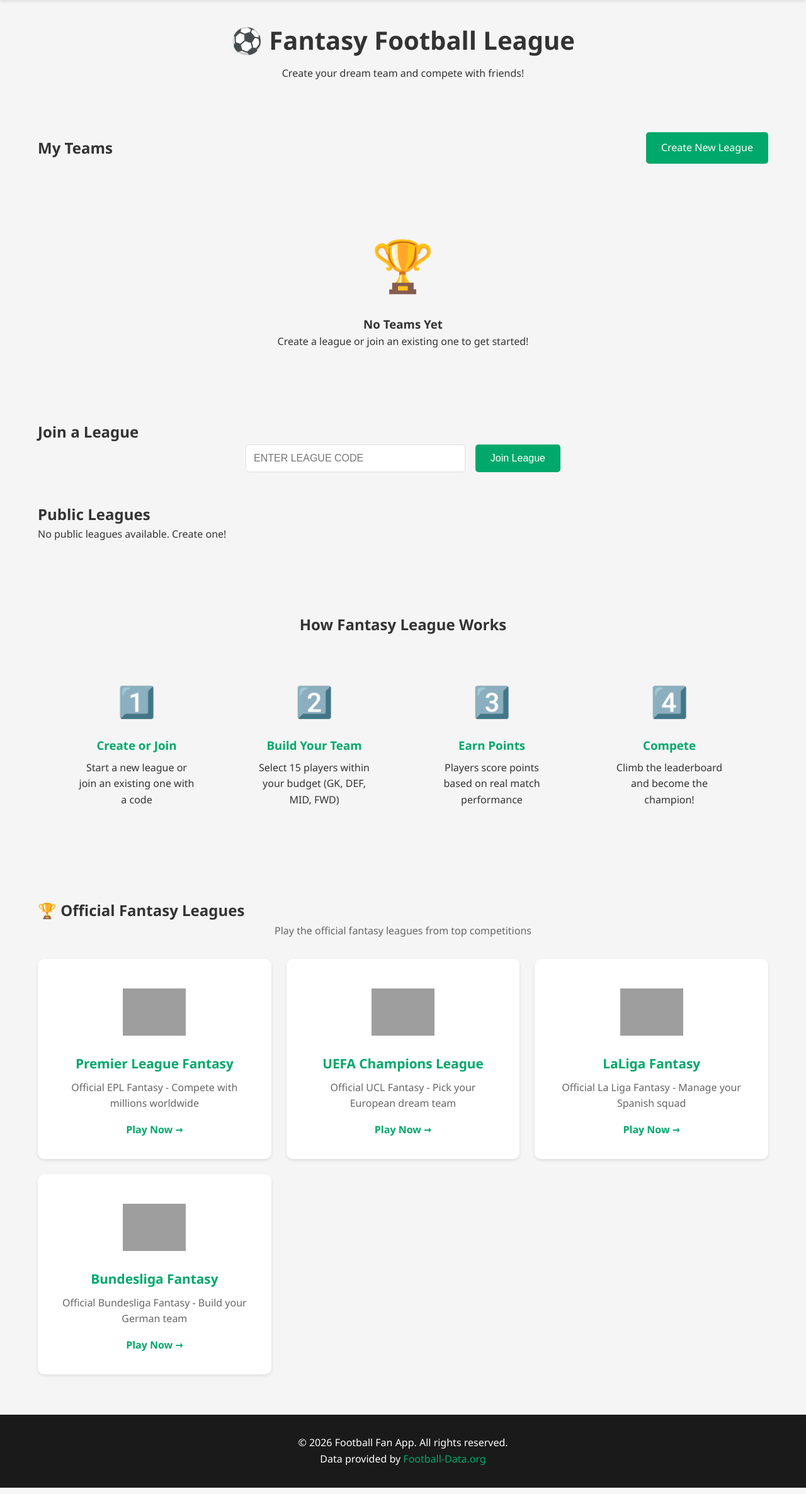
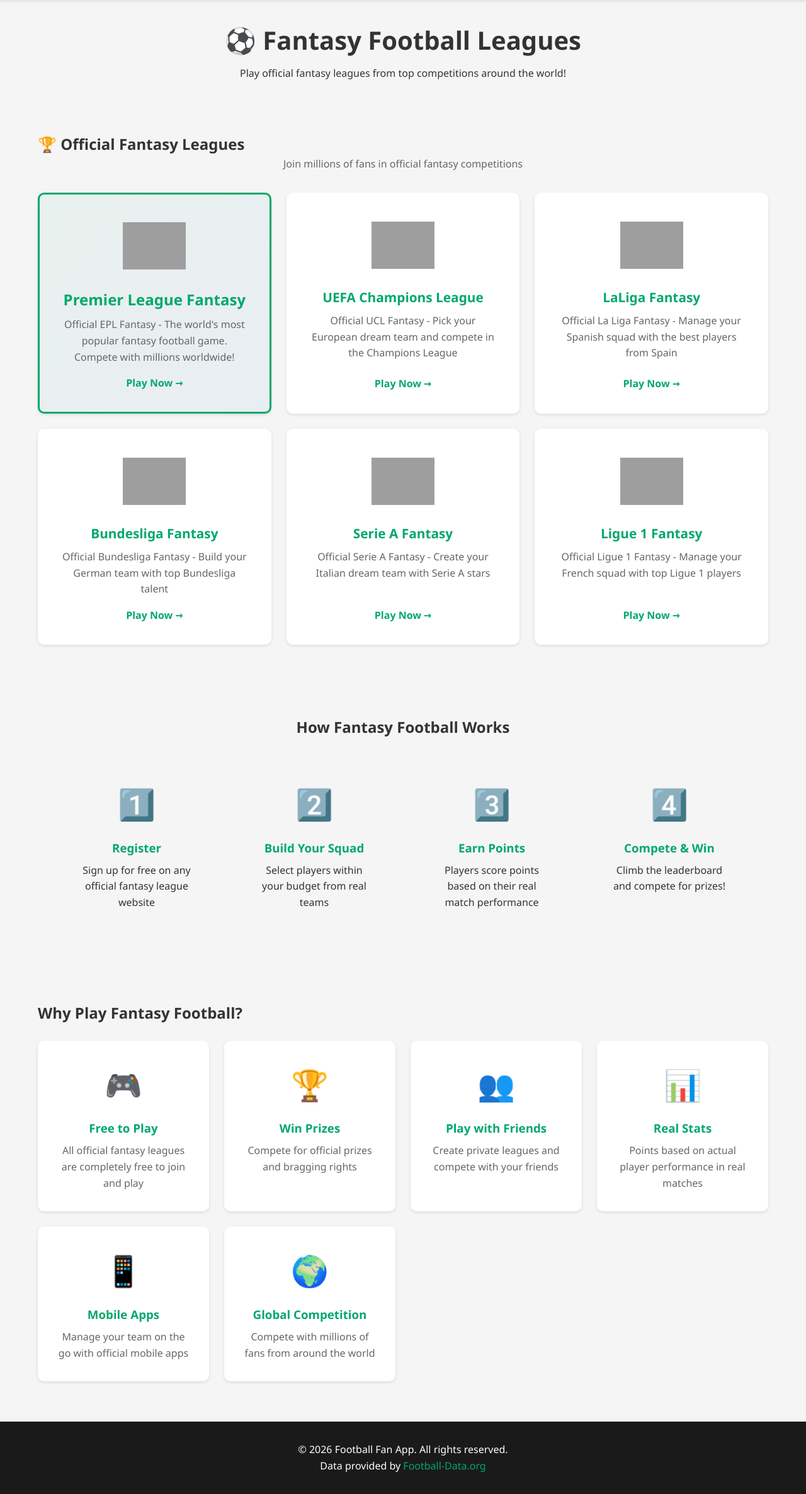
Before and after one commit to Elton166/football-fan-app, a Flask app: page /fantasy in a window 1280 px wide. Shown: the part 70-2443 px from the top of the page at 63% size. Run offline with Flask 3, Linux system fonts and the light colour scheme; the visitor is signed in with stand-in values (Sample User, id 1); data that the repository does not hold is empty; grey boxes are pictures that could not be loaded.

Commit message:
Remove custom fantasy league, keep only official fantasy league links (EPL, UCL, La Liga, Bundesliga, Serie A, Ligue 1)

```diff
--- a/app.py
+++ b/app.py
@@ -251,16 +251,7 @@
 # Fantasy League Routes
 @app.route('/fantasy')
 def fantasy():
-    if 'user_id' not in session:
-        return redirect(url_for('login'))
-
-    # Get user's teams
-    user_teams = FantasyTeam.query.filter_by(user_id=session['user_id']).all()
-
-    # Get available leagues
-    available_leagues = FantasyLeague.query.filter_by(is_active=True).all()
-
-    return render_template('fantasy.html', user_teams=user_teams, available_leagues=available_leagues)
+    return render_template('fantasy.html')
 
 @app.route('/fantasy/create-league', methods=['GET', 'POST'])
 def create_fantasy_league():
--- a/static/css/style.css
+++ b/static/css/style.css
@@ -1587,3 +1587,49 @@
     color: white;
     transform: translateY(-2px);
 }
+
+
+/* Featured Fantasy Card */
+.official-fantasy-card.featured {
+    border: 3px solid var(--primary-color);
+    background: linear-gradient(135deg, rgba(0, 168, 107, 0.05), rgba(0, 102, 204, 0.05));
+}
+
+.official-fantasy-card.featured h3 {
+    font-size: 1.5rem;
+}
+
+/* Benefits Grid */
+.benefits-grid {
+    display: grid;
+    grid-template-columns: repeat(auto-fit, minmax(250px, 1fr));
+    gap: 1.5rem;
+    margin-top: 1.5rem;
+}
+
+.benefit-card {
+    background: var(--card-bg);
+    padding: 2rem;
+    border-radius: 10px;
+    text-align: center;
+    box-shadow: 0 2px 5px rgba(0,0,0,0.1);
+    transition: transform 0.3s;
+}
+
+.benefit-card:hover {
+    transform: translateY(-5px);
+}
+
+.benefit-icon {
+    font-size: 3rem;
+    margin-bottom: 1rem;
+}
+
+.benefit-card h3 {
+    color: var(--primary-color);
+    margin-bottom: 0.5rem;
+}
+
+.benefit-card p {
+    color: var(--text-secondary);
+}
--- a/templates/fantasy.html
+++ b/templates/fantasy.html
@@ -5,118 +5,21 @@
 {% block content %}
 <div class="container">
     <div class="page-header">
-        <h1>⚽ Fantasy Football League</h1>
-        <p>Create your dream team and compete with friends!</p>
+        <h1>⚽ Fantasy Football Leagues</h1>
+        <p>Play official fantasy leagues from top competitions around the world!</p>
     </div>
-
-    <!-- User's Teams -->
-    <section class="fantasy-section">
-        <div class="section-header">
-            <h2>My Teams</h2>
-            <a href="{{ url_for('create_fantasy_league') }}" class="btn btn-primary">Create New League</a>
-        </div>
-
-        {% if user_teams %}
-        <div class="teams-grid">
-            {% for team in user_teams %}
-            <div class="fantasy-team-card">
-                <div class="team-card-header">
-                    <h3>{{ team.name }}</h3>
-                    <span class="team-points">{{ team.total_points }} pts</span>
-                </div>
-                <div class="team-card-body">
-                    <p><strong>League:</strong> {{ team.league.name }}</p>
-                    <p><strong>Budget Remaining:</strong> ${{ team.budget_remaining }}M</p>
-                    <p><strong>Players:</strong> {{ team.players|length }}/15</p>
-                </div>
-                <div class="team-card-actions">
-                    <a href="{{ url_for('fantasy_team', team_id=team.id) }}" class="btn btn-secondary">Manage Team</a>
-                    <a href="{{ url_for('fantasy_league_detail', league_id=team.league_id) }}" class="btn btn-small">View League</a>
-                </div>
-            </div>
-            {% endfor %}
-        </div>
-        {% else %}
-        <div class="empty-state">
-            <div class="empty-icon">🏆</div>
-            <h3>No Teams Yet</h3>
-            <p>Create a league or join an existing one to get started!</p>
-        </div>
-        {% endif %}
-    </section>
-
-    <!-- Join League -->
-    <section class="fantasy-section">
-        <h2>Join a League</h2>
-        <div class="join-league-form">
-            <input type="text" id="league-code" placeholder="Enter League Code" maxlength="8">
-            <button onclick="joinLeague()" class="btn btn-primary">Join League</button>
-        </div>
-    </section>
-
-    <!-- Available Leagues -->
-    <section class="fantasy-section">
-        <h2>Public Leagues</h2>
-        {% if available_leagues %}
-        <div class="leagues-list">
-            {% for league in available_leagues %}
-            <div class="league-item">
-                <div class="league-info">
-                    <h3>{{ league.name }}</h3>
-                    <p>Code: <strong>{{ league.code }}</strong></p>
-                    <p>Teams: {{ league.teams|length }}/{{ league.max_teams }}</p>
-                    <p>Budget: ${{ league.budget }}M</p>
-                </div>
-                <div class="league-actions">
-                    <a href="{{ url_for('join_fantasy_league', code=league.code) }}" class="btn btn-secondary">Join</a>
-                    <a href="{{ url_for('fantasy_league_detail', league_id=league.id) }}" class="btn btn-small">View</a>
-                </div>
-            </div>
-            {% endfor %}
-        </div>
-        {% else %}
-        <p>No public leagues available. Create one!</p>
-        {% endif %}
-    </section>
-
-    <!-- How It Works -->
-    <section class="info-section">
-        <h2>How Fantasy League Works</h2>
-        <div class="info-cards">
-            <div class="info-card">
-                <div class="info-icon">1️⃣</div>
-                <h3>Create or Join</h3>
-                <p>Start a new league or join an existing one with a code</p>
-            </div>
-            <div class="info-card">
-                <div class="info-icon">2️⃣</div>
-                <h3>Build Your Team</h3>
-                <p>Select 15 players within your budget (GK, DEF, MID, FWD)</p>
-            </div>
-            <div class="info-card">
-                <div class="info-icon">3️⃣</div>
-                <h3>Earn Points</h3>
-                <p>Players score points based on real match performance</p>
-            </div>
-            <div class="info-card">
-                <div class="info-icon">4️⃣</div>
-                <h3>Compete</h3>
-                <p>Climb the leaderboard and become the champion!</p>
-            </div>
-        </div>
-    </section>
 
     <!-- Official Fantasy Leagues -->
     <section class="fantasy-section">
         <h2>🏆 Official Fantasy Leagues</h2>
-        <p class="section-subtitle">Play the official fantasy leagues from top competitions</p>
+        <p class="section-subtitle">Join millions of fans in official fantasy competitions</p>
         <div class="official-fantasy-grid">
-            <a href="https://fantasy.premierleague.com/" target="_blank" class="official-fantasy-card">
+            <a href="https://fantasy.premierleague.com/" target="_blank" class="official-fantasy-card featured">
                 <div class="fantasy-logo">
                     <img src="https://crests.football-data.org/PL.png" alt="Premier League">
                 </div>
                 <h3>Premier League Fantasy</h3>
-                <p>Official EPL Fantasy - Compete with millions worldwide</p>
+                <p>Official EPL Fantasy - The world's most popular fantasy football game. Compete with millions worldwide!</p>
                 <span class="external-link">Play Now →</span>
             </a>
             <a href="https://gaming.uefa.com/en/uclfantasy" target="_blank" class="official-fantasy-card">
@@ -124,7 +27,7 @@
                     <img src="https://crests.football-data.org/CL.png" alt="Champions League">
                 </div>
                 <h3>UEFA Champions League</h3>
-                <p>Official UCL Fantasy - Pick your European dream team</p>
+                <p>Official UCL Fantasy - Pick your European dream team and compete in the Champions League</p>
                 <span class="external-link">Play Now →</span>
             </a>
             <a href="https://fantasy.laliga.com/" target="_blank" class="official-fantasy-card">
@@ -132,7 +35,7 @@
                     <img src="https://crests.football-data.org/PD.png" alt="La Liga">
                 </div>
                 <h3>LaLiga Fantasy</h3>
-                <p>Official La Liga Fantasy - Manage your Spanish squad</p>
+                <p>Official La Liga Fantasy - Manage your Spanish squad with the best players from Spain</p>
                 <span class="external-link">Play Now →</span>
             </a>
             <a href="https://www.bundesliga.com/en/bundesliga/news/official-fantasy-bundesliga-manager-game-how-to-play-register-18397" target="_blank" class="official-fantasy-card">
@@ -140,21 +43,90 @@
                     <img src="https://crests.football-data.org/BL1.png" alt="Bundesliga">
                 </div>
                 <h3>Bundesliga Fantasy</h3>
-                <p>Official Bundesliga Fantasy - Build your German team</p>
+                <p>Official Bundesliga Fantasy - Build your German team with top Bundesliga talent</p>
+                <span class="external-link">Play Now →</span>
+            </a>
+            <a href="https://www.serie-a.com/en/fantasy" target="_blank" class="official-fantasy-card">
+                <div class="fantasy-logo">
+                    <img src="https://crests.football-data.org/SA.png" alt="Serie A">
+                </div>
+                <h3>Serie A Fantasy</h3>
+                <p>Official Serie A Fantasy - Create your Italian dream team with Serie A stars</p>
+                <span class="external-link">Play Now →</span>
+            </a>
+            <a href="https://www.ligue1.com/fantasy" target="_blank" class="official-fantasy-card">
+                <div class="fantasy-logo">
+                    <img src="https://crests.football-data.org/FL1.png" alt="Ligue 1">
+                </div>
+                <h3>Ligue 1 Fantasy</h3>
+                <p>Official Ligue 1 Fantasy - Manage your French squad with top Ligue 1 players</p>
                 <span class="external-link">Play Now →</span>
             </a>
         </div>
     </section>
+
+    <!-- How Fantasy Works -->
+    <section class="info-section">
+        <h2>How Fantasy Football Works</h2>
+        <div class="info-cards">
+            <div class="info-card">
+                <div class="info-icon">1️⃣</div>
+                <h3>Register</h3>
+                <p>Sign up for free on any official fantasy league website</p>
+            </div>
+            <div class="info-card">
+                <div class="info-icon">2️⃣</div>
+                <h3>Build Your Squad</h3>
+                <p>Select players within your budget from real teams</p>
+            </div>
+            <div class="info-card">
+                <div class="info-icon">3️⃣</div>
+                <h3>Earn Points</h3>
+                <p>Players score points based on their real match performance</p>
+            </div>
+            <div class="info-card">
+                <div class="info-icon">4️⃣</div>
+                <h3>Compete & Win</h3>
+                <p>Climb the leaderboard and compete for prizes!</p>
+            </div>
+        </div>
+    </section>
+
+    <!-- Why Play Fantasy -->
+    <section class="fantasy-section">
+        <h2>Why Play Fantasy Football?</h2>
+        <div class="benefits-grid">
+            <div class="benefit-card">
+                <div class="benefit-icon">🎮</div>
+                <h3>Free to Play</h3>
+                <p>All official fantasy leagues are completely free to join and play</p>
+            </div>
+            <div class="benefit-card">
+                <div class="benefit-icon">🏆</div>
+                <h3>Win Prizes</h3>
+                <p>Compete for official prizes and bragging rights</p>
+            </div>
+            <div class="benefit-card">
+                <div class="benefit-icon">👥</div>
+                <h3>Play with Friends</h3>
+                <p>Create private leagues and compete with your friends</p>
+            </div>
+            <div class="benefit-card">
+                <div class="benefit-icon">📊</div>
+                <h3>Real Stats</h3>
+                <p>Points based on actual player performance in real matches</p>
+            </div>
+            <div class="benefit-card">
+                <div class="benefit-icon">📱</div>
+                <h3>Mobile Apps</h3>
+                <p>Manage your team on the go with official mobile apps</p>
+            </div>
+            <div class="benefit-card">
+                <div class="benefit-icon">🌍</div>
+                <h3>Global Competition</h3>
+                <p>Compete with millions of fans from around the world</p>
+            </div>
+        </div>
+    </section>
 </div>
-
-<script>
-function joinLeague() {
-    const code = document.getElementById('league-code').value.trim().toUpperCase();
-    if (!code) {
-        alert('Please enter a league code');
-        return;
-    }
-    window.location.href = `/fantasy/join/${code}`;
-}
-</script>
 {% endblock %}
--- a/templates/index.html
+++ b/templates/index.html
@@ -21,9 +21,9 @@
         <div class="feature-grid">
             <div class="feature-card">
                 <div class="feature-icon">🏆</div>
-                <h3>Fantasy League</h3>
-                <p>Create your dream team, compete with friends, and climb the leaderboard. Build your squad within budget!</p>
-                <a href="{{ url_for('fantasy') }}" class="btn btn-primary" style="margin-top: 1rem;">Play Now</a>
+                <h3>Fantasy Leagues</h3>
+                <p>Access official fantasy leagues from Premier League, Champions League, La Liga, Bundesliga, and more!</p>
+                <a href="{{ url_for('fantasy') }}" class="btn btn-primary" style="margin-top: 1rem;">View Leagues</a>
             </div>
             <div class="feature-card">
                 <div class="feature-icon">🌍</div>
```
Also changed, not shown: templates/create_fantasy_league.html (deleted, +0 -94 lines), templates/fantasy_league_detail.html (deleted, +0 -87 lines), templates/fantasy_team.html (deleted, +0 -236 lines), templates/join_fantasy_league.html (deleted, +0 -60 lines).
